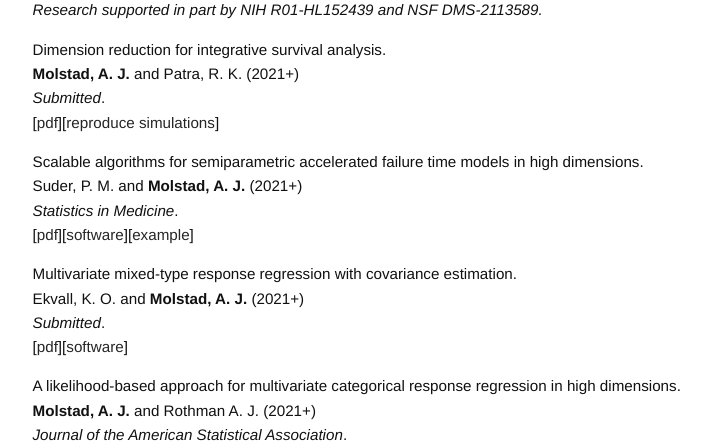
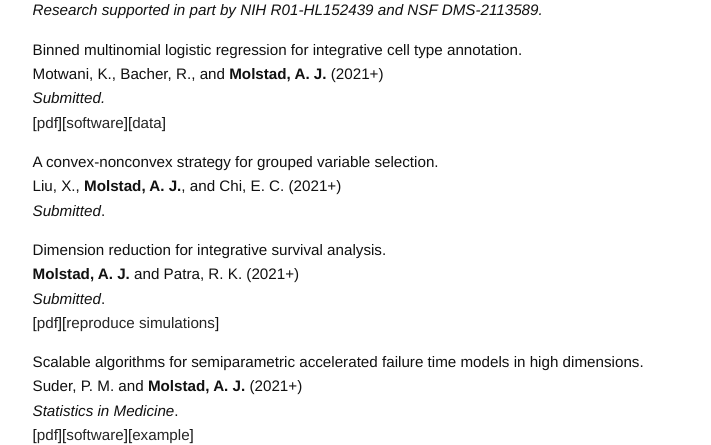
Before and after one commit to ajmolstad/ajmolstad.github.io, a Jekyll site: the page built from research.md, in a window 1280 px wide and 900 px high, cut to the strip 455-900 px from the top of the window. Shown: the whole strip, without its empty margins (275-986 px from the left). Built offline with Jekyll 4.4.1, drawn with Linux system fonts in a browser that asks for light colours.

Commit message:
Update research.md

```diff
--- a/research.md
+++ b/research.md
@@ -15,20 +15,20 @@
 [[pdf](https://arxiv.org/abs/2108.02143)][[software](https://github.com/ajmolstad/IntegrativeCox)]<br>
  -->
 
-<!-- Binned multinomial logistic regression for integrative cell type annotation. <br>
+Binned multinomial logistic regression for integrative cell type annotation. <br>
 Motwani, K., Bacher, R., and **Molstad, A. J.** (2021+) <br>
 *Submitted.* <br>
-[[pdf](https://arxiv.org/abs/2111.12149)][[software](https://github.com/keshav-motwani/IBMR/)][[data](https://github.com/keshav-motwani/AnnotatedPBMC)]<br>  -->
+[[pdf](https://arxiv.org/abs/2111.12149)][[software](https://github.com/keshav-motwani/IBMR/)][[data](https://github.com/keshav-motwani/AnnotatedPBMC)]<br>
 
-<!--
-Conditional probability tensor decompositions for
+
+<!-- Conditional probability tensor decompositions for
 multivariate categorical response regression. <br>
 **Molstad, A. J.** and Xin, Z. (2021+)<br>
-*Submitted*. <br>
+*Submitted*. <br>  -->
 
 A convex-nonconvex strategy for grouped variable selection. <br>
 Liu, X., **Molstad, A. J.**, and Chi, E. C. (2021+) <br>
-*Submitted*. <br> -->
+*Submitted*. <br>
 
 Dimension reduction for integrative survival analysis. <br>
 **Molstad, A. J.** and Patra, R. K. (2021+)<br>
```
